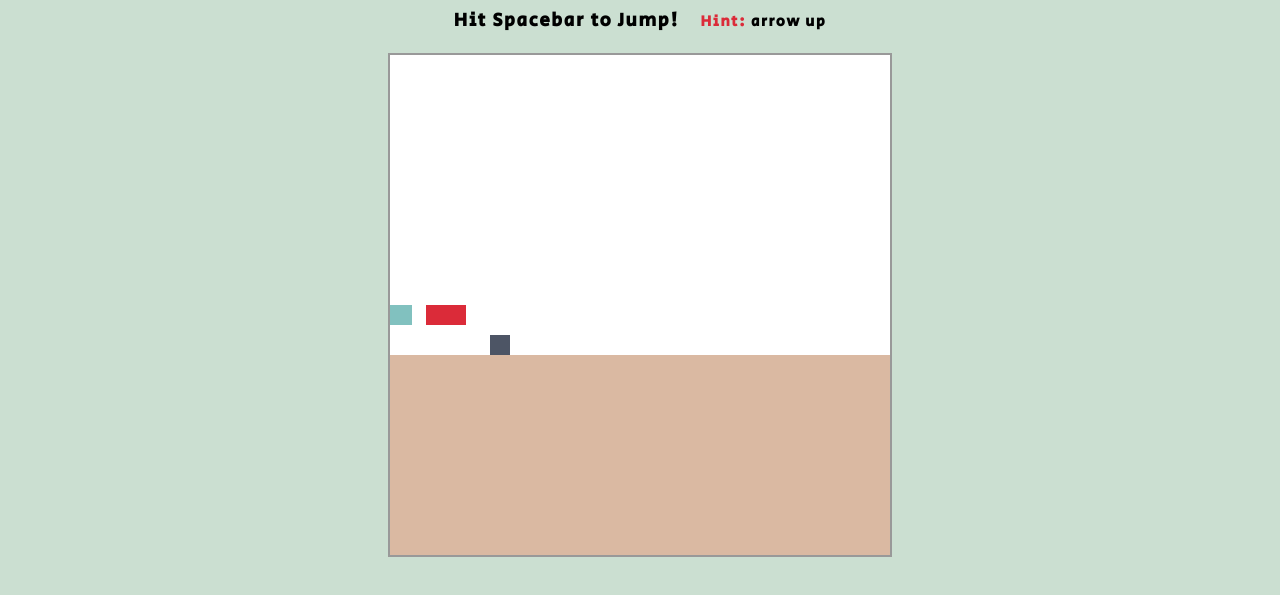
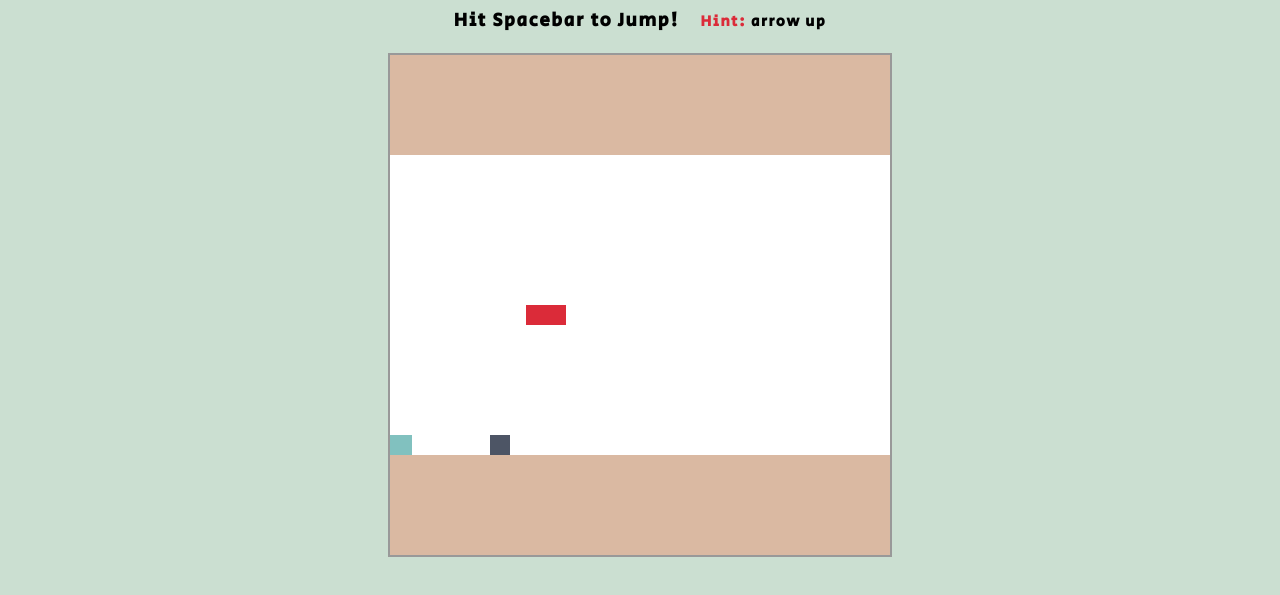
Before and after one commit to Stefanouweneel/JavaScript-Platformer, a plain HTML site: page platform.html in a window 1280 px wide. Shown: the part 103-698 px from the top of the page. Drawn offline with Linux system fonts and the light colour scheme.

Commit message:
add ceiling

```diff
--- a/platform.html
+++ b/platform.html
@@ -2,7 +2,7 @@
 <html>
   <head>
     <meta charset="utf-8" value="√">
-    <title>Platformer</title>
+    <title>ConfuZr</title>
     <link href="https://fonts.googleapis.com/css?family=Secular+One" rel="stylesheet">
     <link href="style.css" type="text/css" rel="stylesheet"/>
   </head>
--- a/script.js
+++ b/script.js
@@ -3,9 +3,11 @@ var ctx = canvas.getContext("2d");
 var originalPosition = {};
 var playerPosition = { x: 100, y: 300, width: 20, height: 20};
 var objectPosition = { x: 480, y: 250, width: 40, height: 20};
-var floorPosition = { x: 0, y: 300 };
-var enemyPositions = [{ x: 480, y: 250, width: 40, height: 20, speed: 3},{ x: 480, y: 270, width: 20, height: 20, speed: 5},{ x: 480, y: 180, width: 20, height: 20, speed: 10}];
-var confuzerPosition = { x: 700, y: 250 };
+var floorPosition = { x: 0, y: 400 };
+var ceilingPosition = { x: 0, y: 0 };
+var enemyPositions = [{ x: 480, y: 380, width: 40, height: 20, speed: 3},{ x: 480, y: 370, width: 20, height: 20, speed: 5},{ x: 480, y: 370, width: 20, height: 20, speed: 10}];
+var confuzerPosition = { x: 800, y: 250 };
+var graviturnerPosition = { x: 2000, y: 200};
 var speed = 200;
 var numberOfRedraws = 0;
 var points = 0;
@@ -13,6 +15,11 @@ var points = 0;
 function renderFloor(position, color) {
   ctx.fillStyle = color;
   ctx.fillRect(position.x, position.y, 500, 250);
+}
+
+function renderCeiling(position, color) {
+  ctx.fillStyle = color;
+  ctx.fillRect(position.x, position.y, 500, 100);
 }
 
 function renderPlayer(position, color) {
@@ -29,6 +36,12 @@ function renderConfuzer(position, color) {
   ctx.fillStyle = color;
   ctx.fillRect(position.x, position.y, 40, 20);
 }
+
+function renderGraviturner(position, color) {
+  ctx.fillStyle = color;
+  ctx.fillRect(position.x, position.y, 40, 20);
+}
+
 
 function renderPoints(positions) {
   for (i=0; i < positions.length; i++){
@@ -78,8 +91,8 @@ function objectCollision(positions) {
 
 function fallSpeed() {
   playerPosition.y = playerPosition.y + 5;
-    if (playerPosition.y > 280) {
-      playerPosition.y = 280;
+    if (playerPosition.y > 380) {
+      playerPosition.y = 380;
     }
 }
 
@@ -92,7 +105,7 @@ function renderEnemies(positions, color) {
 
 function mommaShip(){
   if (getRandomInt(0,30) === 5){
-    var x = {x: 500, y: getRandomInt(0, 280), speed: getRandomInt(1,10), width: 20, height: 20};
+    var x = {x: 500, y: getRandomInt(100, 380), speed: getRandomInt(1,10), width: 20, height: 20};
     enemyPositions.push(x);
   }
 }
@@ -104,6 +117,7 @@ function getRandomInt(min, max) {
 function redraw() {
   ctx.clearRect(0, 0, canvas.width, canvas.height);
   renderFloor(floorPosition, "#dab9a2");
+  renderCeiling(ceilingPosition, "#dab9a2");
   renderPlayer(playerPosition, "#4d5565");
   renderEnemies(enemyPositions, "#81c1bf");
   mommaShip();
@@ -112,7 +126,9 @@ function redraw() {
     }
     objectPosition.x -= 4;
   renderConfuzer(confuzerPosition, "#db2b39");
-  confuzerPosition.x -=4;
+  confuzerPosition.x -= 4;
+  renderGraviturner(graviturnerPosition, "black");
+  graviturnerPosition.x -= 4;
   setTimeout(function() {
     renderPoints(enemyPositions);
     objectCollision(enemyPositions);
```
